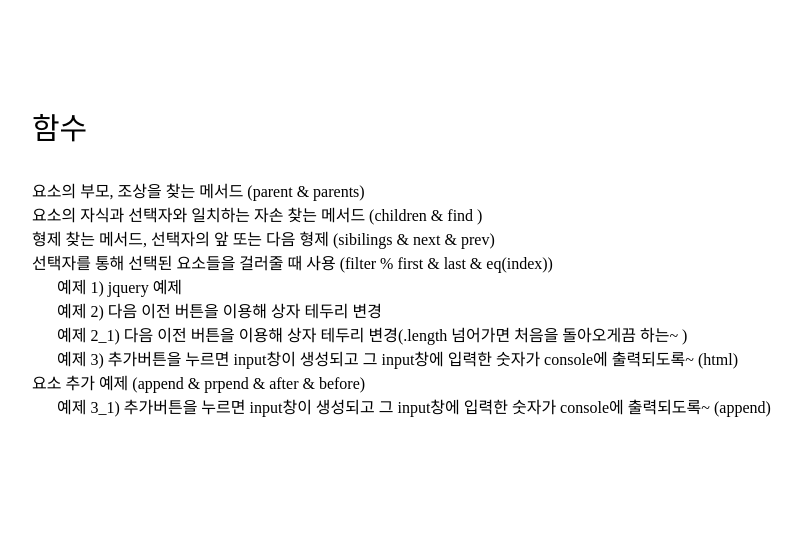
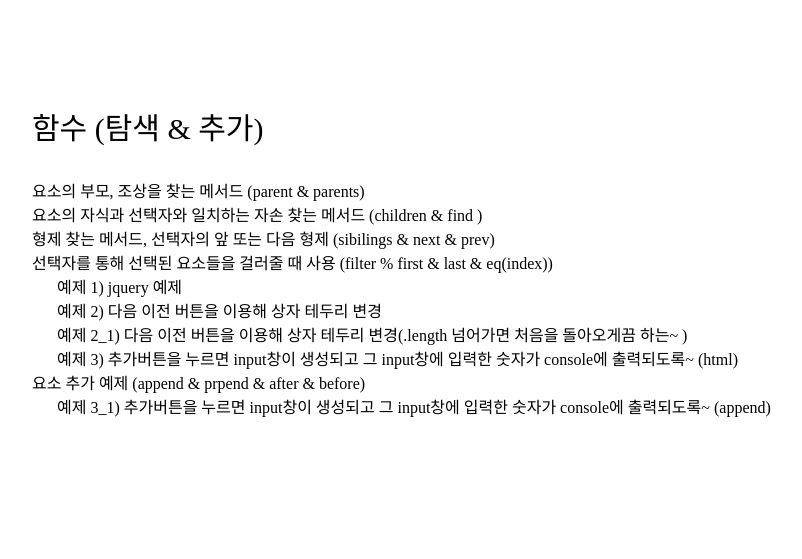
Before and after one commit to chkdchkd1/HTML, a plain HTML site: page day38/index.html in a window 1280 px wide. Shown: the whole page, without its empty margins (163-965 px from the left). Drawn offline with Linux system fonts and the light colour scheme.

Commit message:
38일 index

```diff
--- a/day38/index.html
+++ b/day38/index.html
@@ -39,7 +39,7 @@
 
         <div class="text2">
         <br>
-        <p class="g">함수</p>
+        <p class="g">함수 (탐색 & 추가) </p>
         <a href="ancestors.html"> 요소의 부모, 조상을 찾는 메서드 (parent & parents) </a> <br>
         <a href="descendants.html"> 요소의 자식과 선택자와 일치하는 자손 찾는 메서드 (children & find )   </a> <br>
         <a href="sibilings.html"> 형제 찾는 메서드, 선택자의 앞 또는 다음 형제 (sibilings & next & prev)  </a> <br>
```
